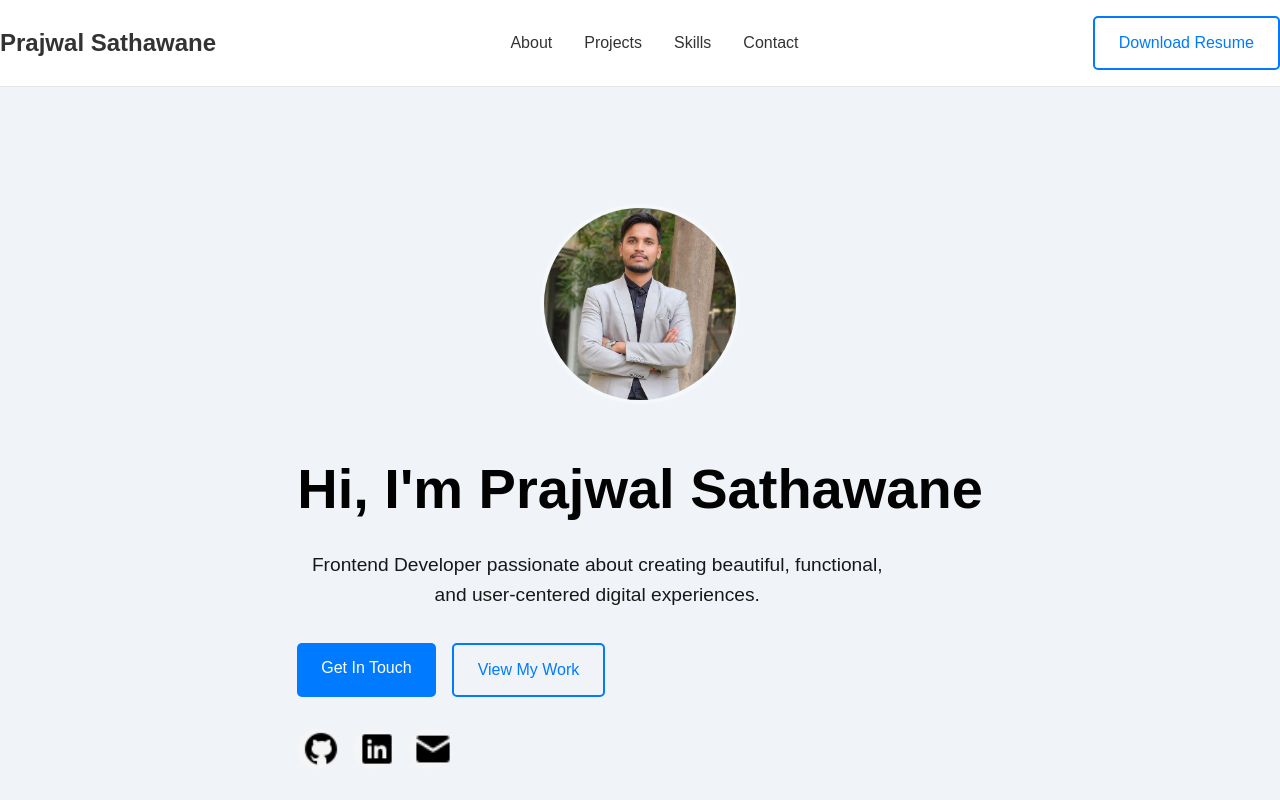
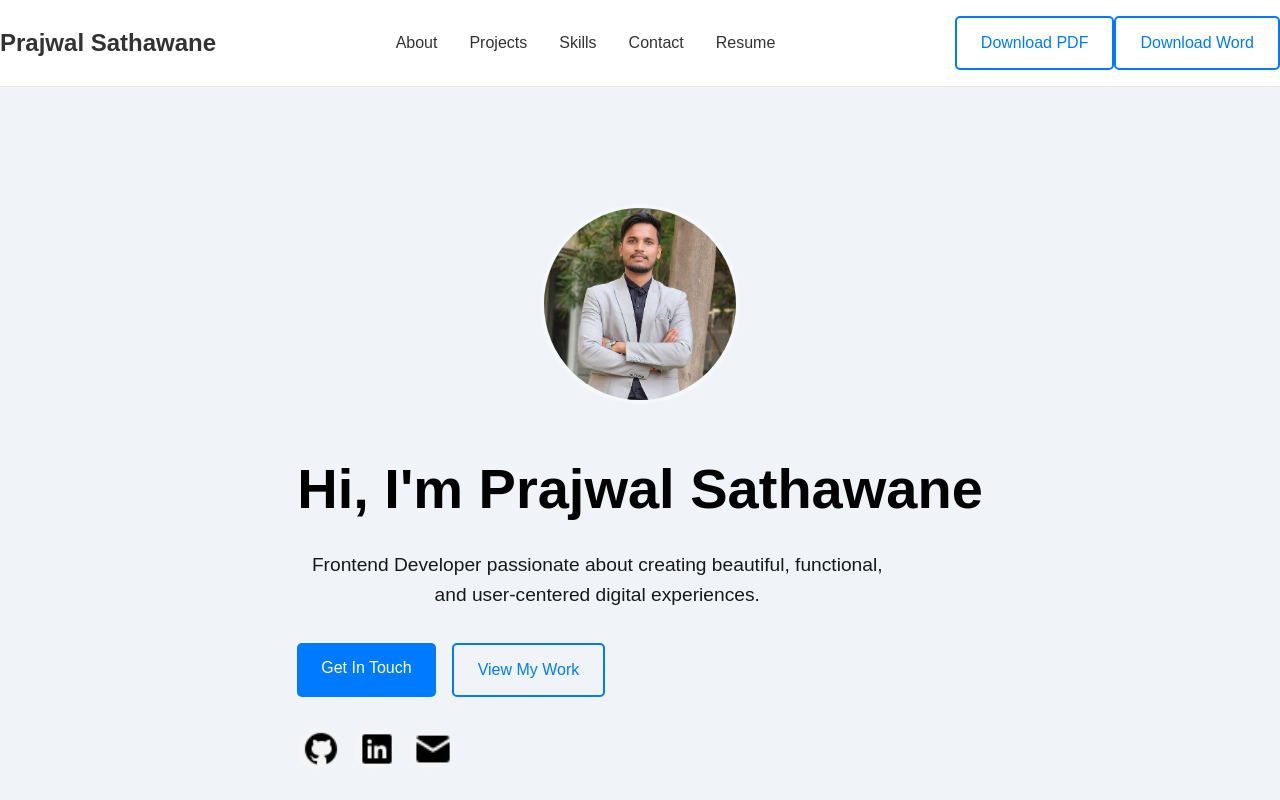
Before and after one commit to prajwal2003s/prajwalportfolio, a React (Vite) app: page / in a window 1280 px wide. Shown: the top 800 px of the page. Built offline with nearby package versions, Linux system fonts and the light colour scheme.

Commit message:
Add resume section with download links and update personal data structure

```diff
--- a/src/Components/Header.jsx
+++ b/src/Components/Header.jsx
@@ -36,15 +36,32 @@ const Header = () => {
               {link.label}
             </a>
           ))}
+          {/* 👇 Add a nav link to resume section */}
+          <a
+            href="#resume"
+            onClick={() => setIsMobileMenuOpen(false)}
+          >
+            Resume
+          </a>
         </nav>
 
         <div className="header-actions">
+          {/* 👇 PDF Resume Download */}
           <a
-            href={personaldata.header.resume}
+            href={personaldata.resume?.pdf}
             className="btn btn-outline"
             download
           >
-            Download Resume
+            Download PDF
+          </a>
+
+          {/* 👇 DOC Resume Download */}
+          <a
+            href={personaldata.resume?.doc}
+            className="btn btn-outline"
+            download
+          >
+            Download Word
           </a>
         </div>
 
--- a/src/Components/personal.json
+++ b/src/Components/personal.json
@@ -6,8 +6,11 @@
       { "label": "Projects", "href": "#projects" },
       { "label": "Skills", "href": "#skills" },
       { "label": "Contact", "href": "#contact" }
-    ],
-    "resume": "/resume.pdf"
+    ]
+  },
+  "resume": {
+    "pdf": "/resume.pdf",
+    "doc": "/resume.docx"
   },
 
 
```
Also changed, not shown: src/Components/resume.jsx (added, +17 -0 lines).
